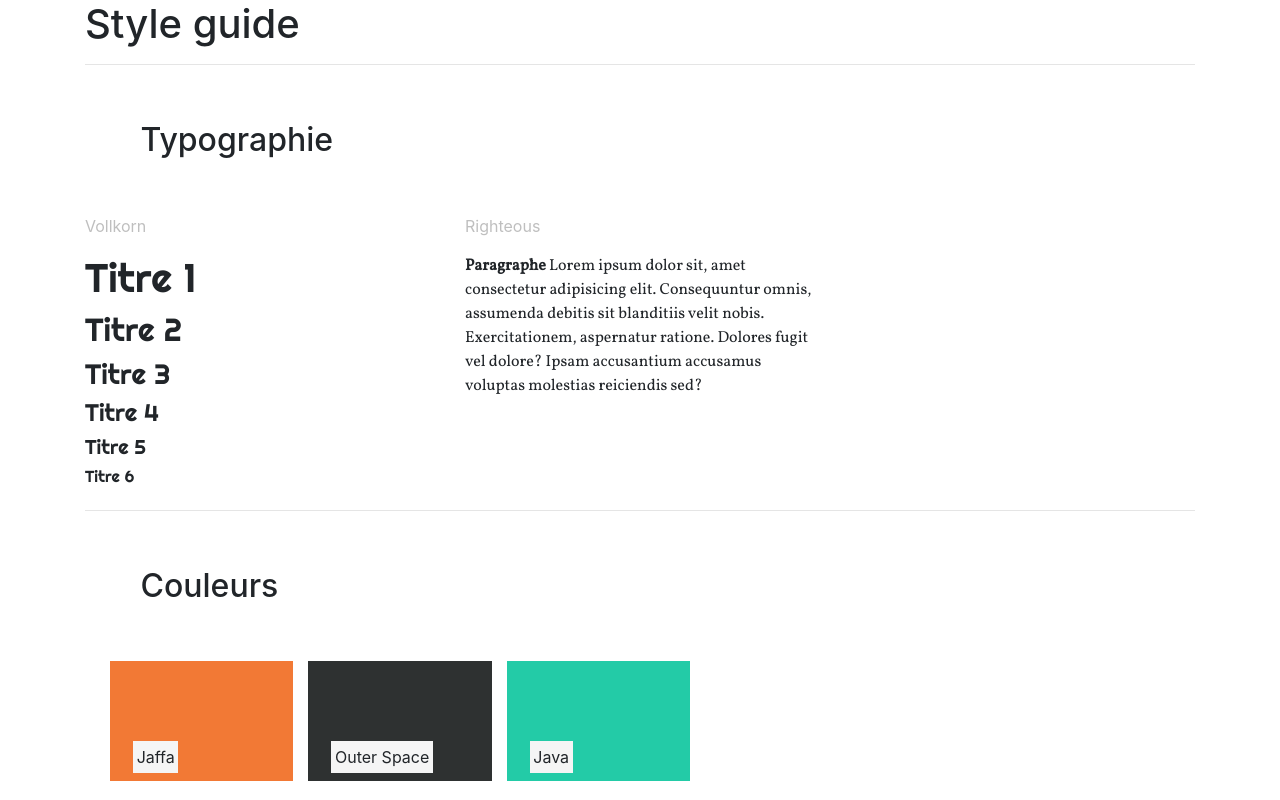
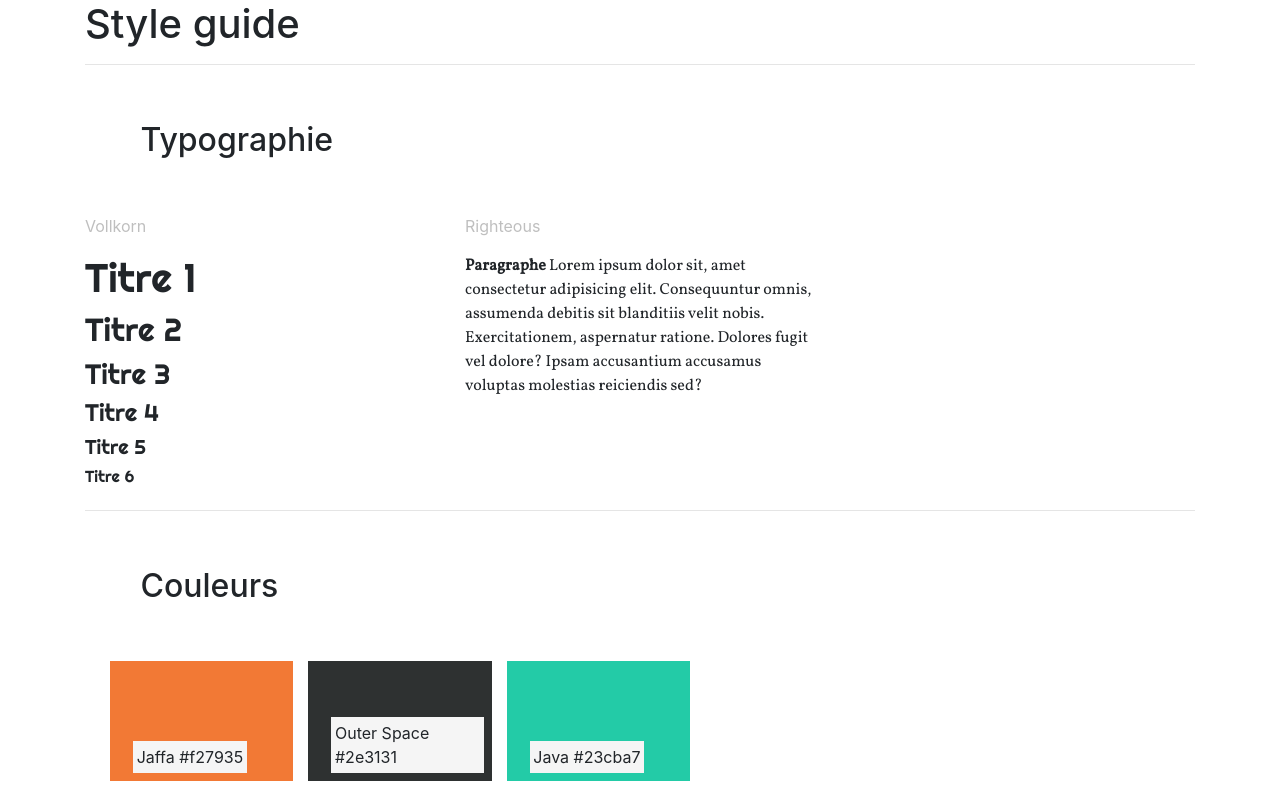
Before and after one commit to Dartagnan45/charte-graphique, a plain HTML site: page index.html in a window 1280 px wide. Drawn offline with nearby package versions, Linux system fonts and the light colour scheme.

Commit message:
ajout des couleurs hexadecimal

```diff
--- a/index.html
+++ b/index.html
@@ -36,7 +36,8 @@
 
                 <div class="col-4">
                     <p class="font">Righteous</p>
-                    <p id="paragraphe"><strong>Paragraphe</strong> Lorem ipsum dolor sit, amet consectetur adipisicing
+                    <p id="paragraphe"><strong>Paragraphe</strong>
+                        Lorem ipsum dolor sit, amet consectetur adipisicing
                         elit.
                         Consequuntur omnis,
                         assumenda debitis sit
@@ -52,12 +53,14 @@
             <h2 id="title">Couleurs</h2>
             <ul class="row">
                 <li class="col-2" id="jaffa">
-                    <p><span>Jaffa</span></p>
+                    <p><span>Jaffa #f27935</span></p>
                 </li>
                 <li class="col-2" id="outer-space">
-                    <p><span>Outer Space</span></p>
+                    <p><span>Outer Space #2e3131</span></p>
                 </li>
-                <li class="col-2" id="java"><p><span>Java</span></p></li>
+                <li class="col-2" id="java">
+                    <p><span>Java #23cba7</span></p>
+                </li>
             </ul>
 
 
```
